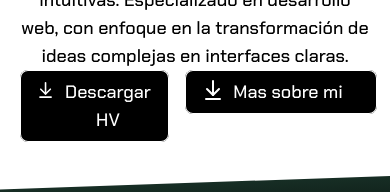
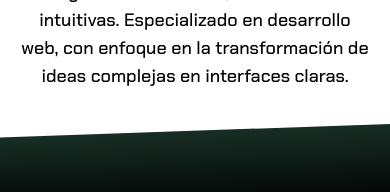
Before and after one commit to jamesgh1220/personal_cv, a Vue app: page / in a window 390 px wide. Shown: the part 522-714 px from the top of the page. Built offline with nearby package versions, Linux system fonts and the light colour scheme.

Commit message:
CI: hide buttons in mobile version

```diff
--- a/src/components/hero/HeroComponent.vue
+++ b/src/components/hero/HeroComponent.vue
@@ -42,7 +42,7 @@
           funcionales, escalables e intuitivas. Especializado en desarrollo web, con enfoque en la
           transformación de ideas complejas en interfaces claras.
         </p>
-        <div class="flex gap-4">
+        <div class="hidden lg:flex gap-4">
           <button-component class="z-10 !w-48" :label="'Descargar HV'" :icon="ArrowDownToLine" />
           <a @click="scrollToSection = 'portfolio'">
             <button-component class="z-10 !w-48" :label="'Mas sobre mi'" :icon="ArrowDownToLine" />
```
